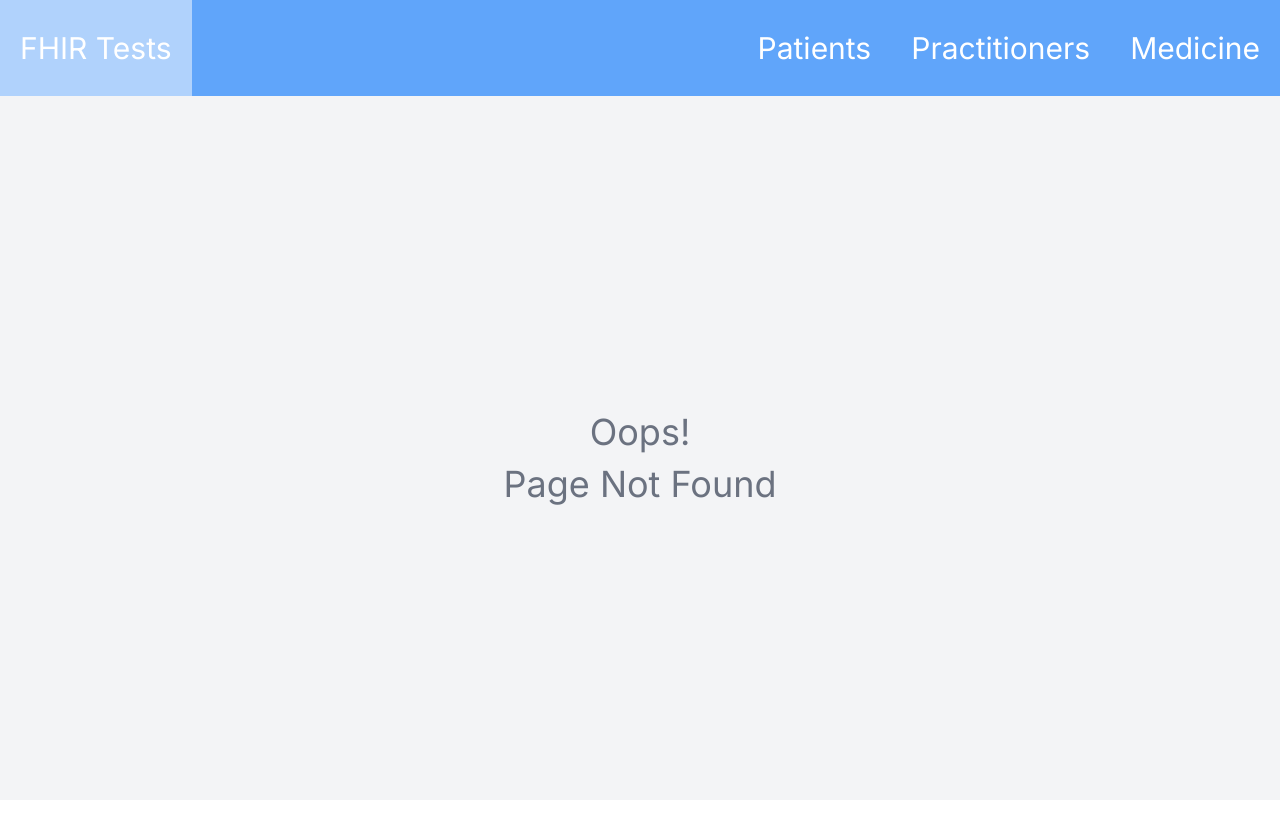
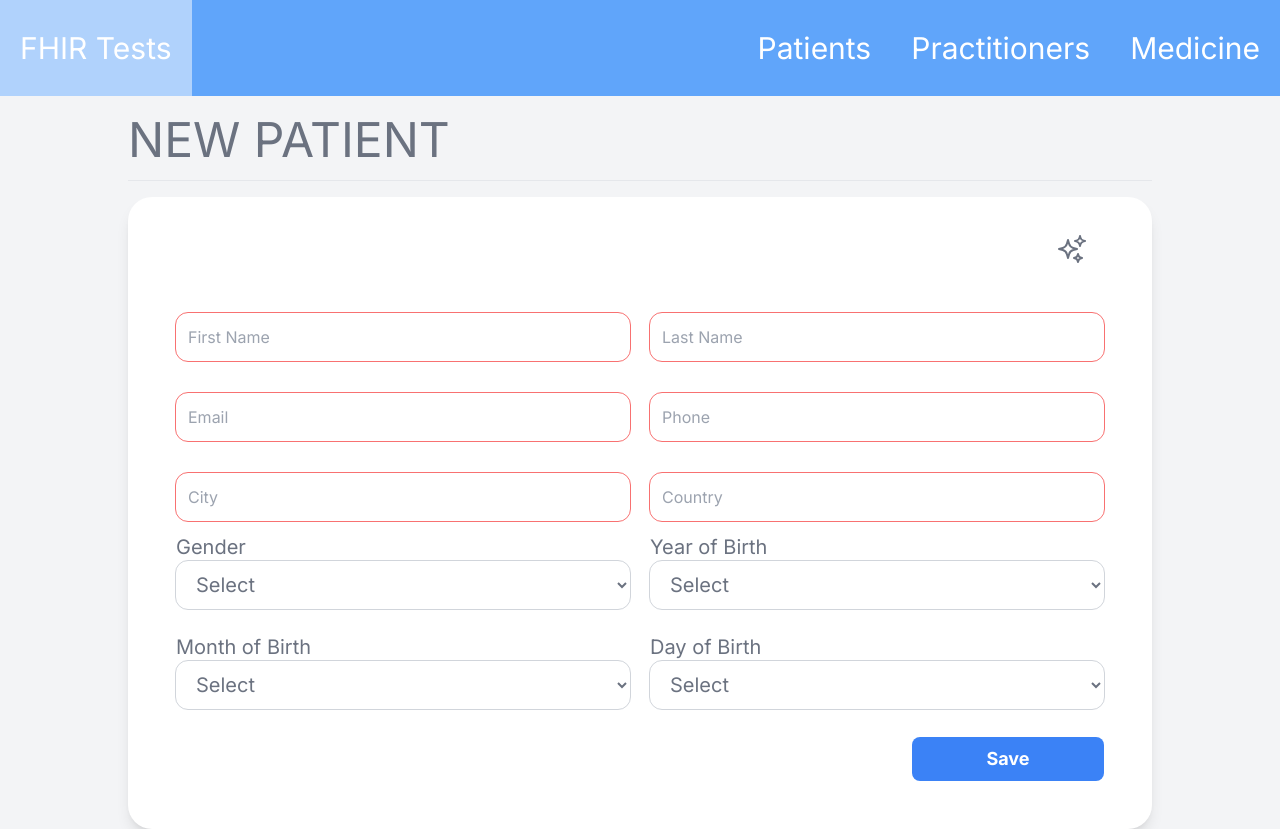
Before and after one commit to seifmegahed/FHIR-Playground, a React (Vite) app: page /patients/new in a window 1280 px wide. Before the commit this address had no page. Before the commit the page ends 800 px from the top, so only its background shows below. Built offline with nearby package versions, Linux system fonts and the light colour scheme.

Commit message:
form base

```diff
--- a/src/App.tsx
+++ b/src/App.tsx
@@ -4,6 +4,7 @@ import PageWrapper from "./components/PageWrapper";
 import NotFoundPage from "./pages/NotFound";
 import HomePage from "./pages/Home";
 import PatientsPage from "./pages/Patients";
+import NewPatientPage from "./pages/Patients/New";
 
 function App() {
   return (
@@ -14,6 +15,7 @@ function App() {
           <Route path="/*" element={<NotFoundPage />} />
           <Route path="/" element={<HomePage />} />
           <Route path="/patients" element={<PatientsPage />} />
+          <Route path="/patients/new" element={<NewPatientPage />} />
         </Routes>
       </PageWrapper>
     </div>
--- a/src/components/InputField.tsx
+++ b/src/components/InputField.tsx
@@ -1,7 +1,6 @@
 export default function InputField(props: {
   label: string;
   value: string;
-  error: boolean;
   required?: boolean;
   onchange: (value: string) => void;
   textField?: boolean;
@@ -15,7 +14,7 @@ export default function InputField(props: {
           value={props.value}
           onChange={(e) => props.onchange(e.target.value)}
           placeholder={props.label}
-          className="peer w-full p-3 focus:outline-none rounded-xl resize-none focus:placeholder-white"
+          className="peer w-full p-3 outline-gray-300 outline-1 outline rounded-xl resize-none focus:placeholder-white"
           rows={5}
         />
       ) : (
@@ -25,7 +24,7 @@ export default function InputField(props: {
           onChange={(e) => props.onchange(e.target.value)}
           type="text"
           placeholder={props.label}
-          className="peer w-full h-12 p-3 focus:outline-none outline-none rounded-xl focus:placeholder-white"
+          className="peer w-full h-12 p-3 outline-gray-300 invalid:outline-red-400 outline-1 outline rounded-xl focus:placeholder-white"
         />
       )}
       <div
@@ -37,7 +36,6 @@ export default function InputField(props: {
       >
         {props.label}
       </div>
-      <div className={`text-xs px-2 text-red-500 ${!props.error && "invisible"}`}>Required</div>
     </div>
   );
 }
--- /dev/null
+++ b/src/components/SelectField.tsx
@@ -0,0 +1,29 @@
+export default function SelectField(props: {
+  options: string[] | number[];
+  label: string;
+  value: string;
+  required?: boolean;
+  onchange: (value: string) => void;
+}) {
+  const { options, label, value, required, onchange } = props;
+  return (
+    <label className="text-xl my-3">
+      {label}
+      <select
+        required={required}
+        className="w-full h-12 text-md bg-white rounded-xl invalid:outline-red-400 outline-gray-300 outline-1 outline px-4"
+        value={value}
+        onChange={(e) => onchange(e.target.value)}
+      >
+        <option value="" disabled>
+          Select
+        </option>
+        {options.map((option, index) => (
+          <option key={index} value={option}>
+            {option}
+          </option>
+        ))}
+      </select>
+    </label>
+  );
+}
--- /dev/null
+++ b/src/icons/MagicIcon.tsx
@@ -0,0 +1,18 @@
+export default function MagicIcon() {
+  return (
+    <svg
+      xmlns="http://www.w3.org/2000/svg"
+      fill="none"
+      viewBox="0 0 24 24"
+      strokeWidth={1.5}
+      stroke="currentColor"
+      className="size-8"
+    >
+      <path
+        strokeLinecap="round"
+        strokeLinejoin="round"
+        d="M9.813 15.904 9 18.75l-.813-2.846a4.5 4.5 0 0 0-3.09-3.09L2.25 12l2.846-.813a4.5 4.5 0 0 0 3.09-3.09L9 5.25l.813 2.846a4.5 4.5 0 0 0 3.09 3.09L15.75 12l-2.846.813a4.5 4.5 0 0 0-3.09 3.09ZM18.259 8.715 18 9.75l-.259-1.035a3.375 3.375 0 0 0-2.455-2.456L14.25 6l1.036-.259a3.375 3.375 0 0 0 2.455-2.456L18 2.25l.259 1.035a3.375 3.375 0 0 0 2.456 2.456L21.75 6l-1.035.259a3.375 3.375 0 0 0-2.456 2.456ZM16.894 20.567 16.5 21.75l-.394-1.183a2.25 2.25 0 0 0-1.423-1.423L13.5 18.75l1.183-.394a2.25 2.25 0 0 0 1.423-1.423l.394-1.183.394 1.183a2.25 2.25 0 0 0 1.423 1.423l1.183.394-1.183.394a2.25 2.25 0 0 0-1.423 1.423Z"
+      />
+    </svg>
+  );
+}
--- /dev/null
+++ b/src/pages/Patients/New/index.tsx
@@ -0,0 +1,159 @@
+import MagicIcon from "../../../icons/MagicIcon";
+import InputField from "../../../components/InputField";
+import SelectField from "../../../components/SelectField";
+import SectionTitle from "../../../components/SectionTitle";
+
+import { genderOptions, monthOptions, yearOptions, dayOptions } from "../../../utils/constants";
+
+import { useState } from "react";
+
+type TextField = {
+  label: string;
+  name: string;
+  required: boolean;
+  type: "text";
+};
+
+type SelectField = {
+  label: string;
+  name: string;
+  required: boolean;
+  type: "select";
+  options: string[];
+};
+
+const formFields: (TextField | SelectField)[] = [
+  {
+    label: "First Name",
+    name: "firstName",
+    required: true,
+    type: "text",
+  },
+  {
+    label: "Last Name",
+    name: "lastName",
+    required: true,
+    type: "text",
+  },
+  {
+    label: "Email",
+    name: "email",
+    required: true,
+    type: "text",
+  },
+  {
+    label: "Phone",
+    name: "phone",
+    required: true,
+    type: "text",
+  },
+  {
+    label: "City",
+    name: "city",
+    required: true,
+    type: "text",
+  },
+  {
+    label: "Country",
+    name: "country",
+    required: true,
+    type: "text",
+  },
+  {
+    label: "Gender",
+    name: "gender",
+    required: true,
+    type: "select",
+    options: genderOptions,
+  },
+  {
+    label: "Year of Birth",
+    name: "yearOfBirth",
+    required: true,
+    type: "select",
+    options: yearOptions,
+  },
+  {
+    label: "Month of Birth",
+    name: "monthOfBirth",
+    required: true,
+    type: "select",
+    options: monthOptions,
+  },
+  {
+    label: "Day of Birth",
+    name: "dayOfBirth",
+    required: true,
+    type: "select",
+    options: dayOptions,
+  },
+];
+
+
+const patientInitialState = formFields.reduce((acc: { [key: string]: string }, field) => {
+  acc[field.name] = "";
+  return acc;
+}, {});
+
+/*{
+  firstName: "",
+  lastName: "",
+  email: "",
+  phone: "",
+  city: "",
+  country: "",
+  gender: "",
+  yearOfBirth: "",
+  monthOfBirth: "",
+  dayOfBirth: "",
+};*/
+
+export default function NewPatientPage() {
+  const [patient, setPatient] = useState(patientInitialState);
+
+  return (
+    <>
+      <SectionTitle title="New Patient" />
+      <div className="h-full flex-grow w-full">
+        <form className="grid md:grid-cols-2 gap-x-5 px-12 pt-5 pb-8 bg-white shadow-lg rounded-3xl w-full">
+          <div className="flex justify-end md:col-span-2">
+            <button
+              className=" hover:bg-gray-200 p-4 rounded-full transition-all duration-300 ease-in-out"
+              onClick={() => {}}
+              color="primary"
+            >
+              <MagicIcon />
+            </button>
+          </div>
+          {formFields.map((field) => field.type === "text" ?
+          (
+            <InputField
+              key={field.name}
+              label={field.label}
+              value={patient[field.name]}
+              required={field.required}
+              onchange={(value) => setPatient({ ...patient, [field.name]: value })}
+            />
+          ) : (
+            <SelectField
+              key={field.name}
+              label={field.label}
+              value={patient[field.name]}
+              options={field.options}
+              onchange={(value) => setPatient({ ...patient, [field.name]: value })}
+            />
+          ))}
+          <div className="flex justify-end md:col-span-2">
+            <button
+              className="bg-blue-500 hover:bg-blue-300 text-white font-bold text-lg py-2 px-4 my-4 rounded-lg w-48 transition-all duration-300 ease-in-out"
+              onClick={() => {}}
+              color="primary"
+            >
+              Save
+            </button>
+          </div>
+        </form>
+      </div>
+    </>
+  );
+}
--- /dev/null
+++ b/src/utils/constants.ts
@@ -0,0 +1,18 @@
+
+export const genderOptions = ["Male", "Female", "Other"];
+export const yearOptions = Array.from({ length: 100 }, (_, i) => String(i + 1990));
+export const monthOptions = [
+  "January",
+  "February",
+  "March",
+  "April",
+  "May",
+  "June",
+  "July",
+  "August",
+  "September",
+  "October",
+  "November",
+  "December",
+];
+export const dayOptions = Array.from({ length: 31 }, (_, i) => String(i + 1));
```
